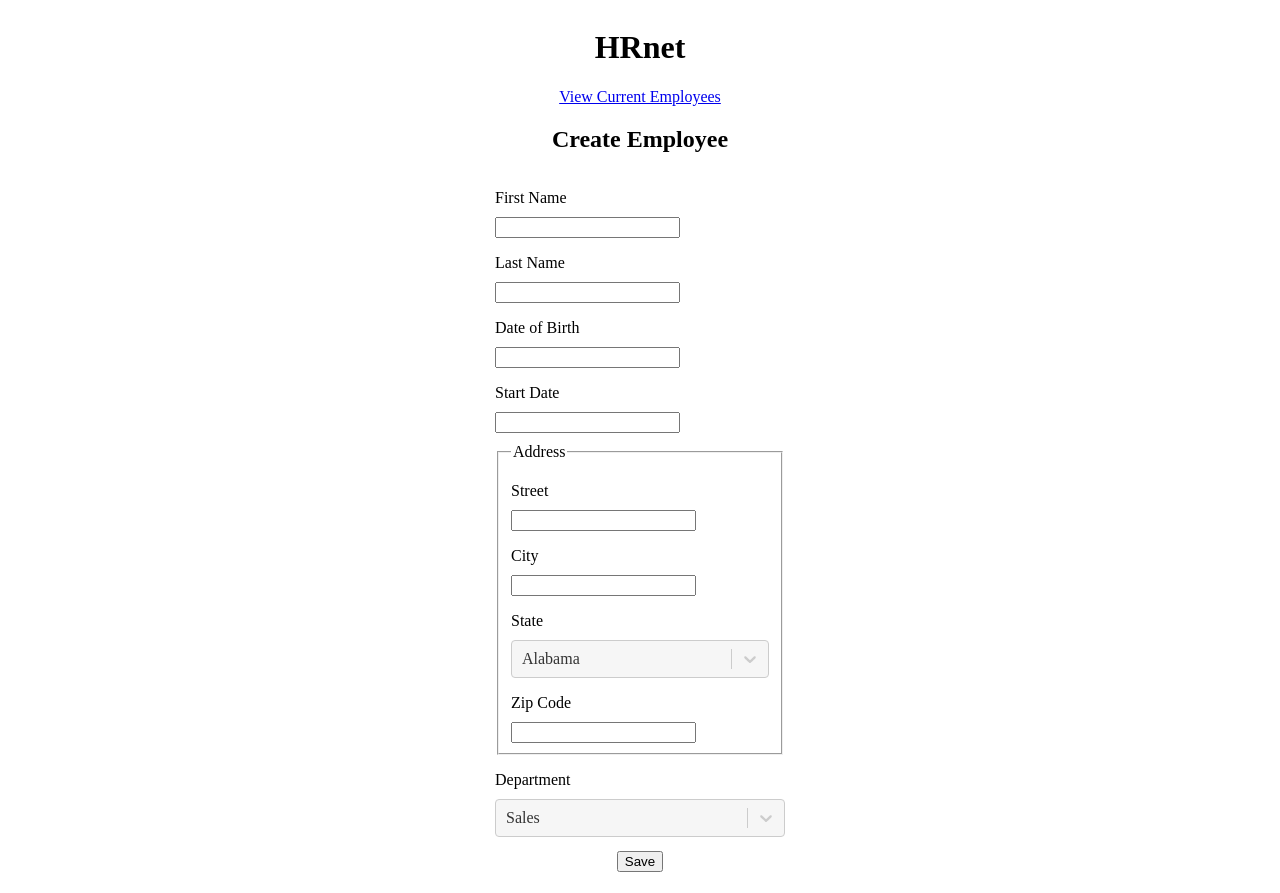
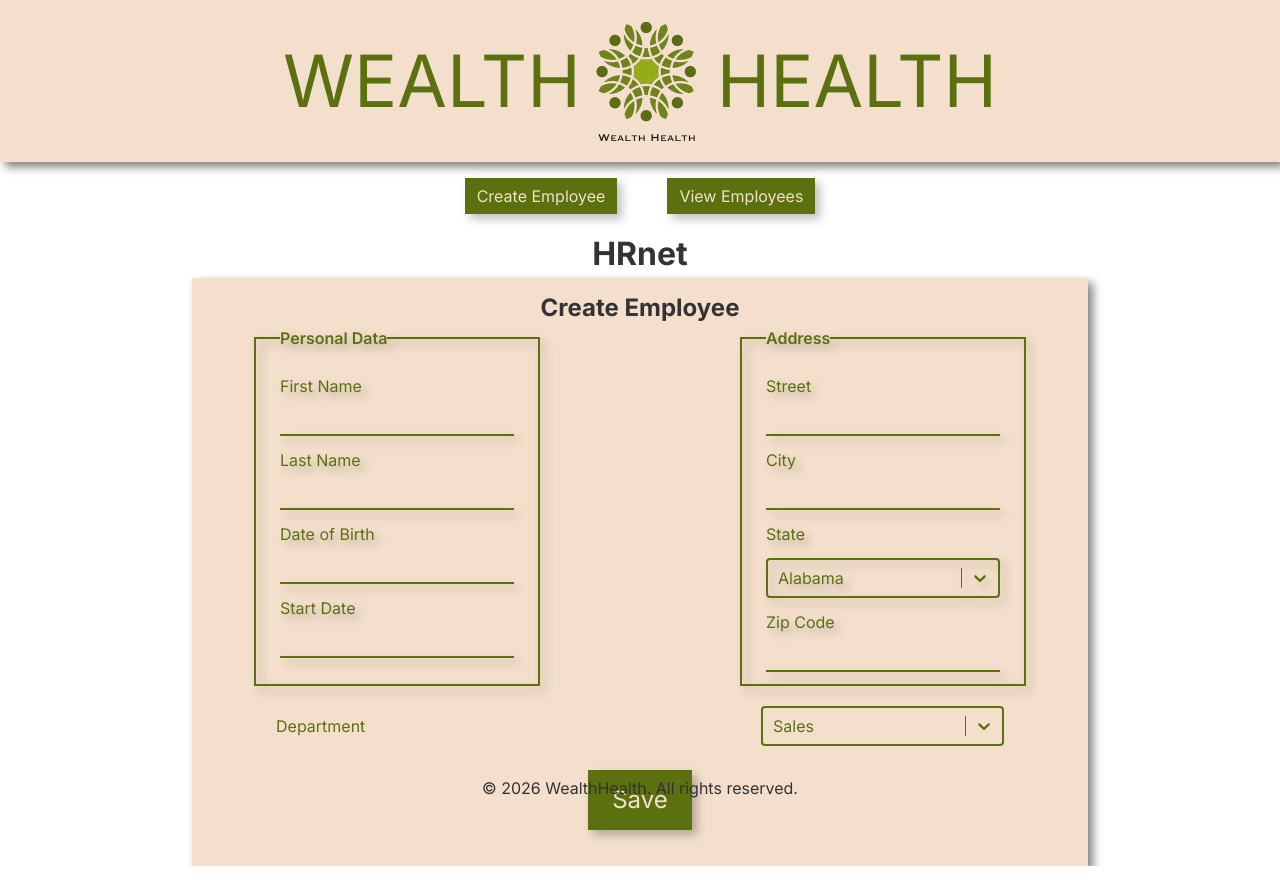
Before and after one commit to TiagoLima-7/OCR-hrnet-react, a React (Vite) app: page /create in a window 1280 px wide. After the commit the page ends 866 px from the top, so only its background shows below. Built offline with nearby package versions, Linux system fonts and the light colour scheme.

Commit message:
CSS updated to the style of the APP

```diff
--- a/src/App.jsx
+++ b/src/App.jsx
@@ -3,6 +3,7 @@ import { BrowserRouter, Routes, Route, Navigate } from "react-router-dom";
 import { Provider } from "react-redux";
 import { PersistGate } from "redux-persist/integration/react";
 import { store, persistor } from "./store";
+import Layout from "./components/layout/Layout";
 
 const CreateEmployee = lazy(() => import("./pages/CreateEmployee"));
 const EmployeeList = lazy(() => import("./pages/EmployeeList"));
@@ -12,6 +13,7 @@ export default function App() {
     <Provider store={store}>
       <PersistGate loading={null} persistor={persistor}>
         <BrowserRouter>
+          <Layout>
             <Suspense fallback={<p>Loading...</p>}>
               <Routes>
                 <Route path="/" element={<Navigate to="/create" replace />} />
@@ -19,6 +21,7 @@ export default function App() {
                 <Route path="/employees" element={<EmployeeList />} />
               </Routes>
             </Suspense>
+          </Layout>
         </BrowserRouter>
       </PersistGate>
     </Provider>
--- a/src/index.css
+++ b/src/index.css
@@ -1,3 +1,95 @@
+*,
+*::before,
+*::after {
+  box-sizing: border-box;
+  margin: 0;
+  padding: 0;
+}
+
+html {
+  font-size: 16px;
+}
+
+body {
+  font-family:
+    "Inter",
+    system-ui,
+    -apple-system,
+    sans-serif;
+  line-height: 1.5;
+  color: #333;
+}
+
+img {
+  max-width: 100%;
+  display: block;
+}
+
+a {
+  text-decoration: none;
+  color: inherit;
+}
+
+ul,
+ol {
+  list-style: none;
+}
+
+button {
+  cursor: pointer;
+  border: none;
+  background: none;
+  font: inherit;
+}
+
+input,
+select,
+textarea {
+  font: inherit;
+  border: none;
+  background: transparent;
+  border-bottom: 2px solid #5b700f;
+}
+
+.header-brand {
+  display: flex;
+  justify-content: center;
+  align-items: center;
+  padding: 8px 0px;
+  background: #f3dfcb;
+  filter: drop-shadow(5px 5px 5px rgba(0, 0, 0, 0.5));
+}
+
+.logo {
+  display: flex;
+  align-items: center;
+  font-size: 72px;
+  text-transform: uppercase;
+  color: #5b700f;
+}
+
+.header-nav {
+  display: flex;
+  justify-content: center;
+  align-items: center;
+  gap: 50px;
+  padding: 16px;
+}
+
+.nav-link {
+  background: #5b700f;
+  padding: 6px 12px;
+  color: #f3dfcb;
+  transition: all 0.15s ease-in-out;
+  filter: drop-shadow(5px 5px 5px rgba(0, 0, 0, 0.25));
+}
+
+.nav-link:hover,
+.btn:hover {
+  transform: translateY(-3px);
+  filter: drop-shadow(5px 5px 5px rgba(0, 0, 0, 0.5));
+}
+
 .title {
   display: flex;
   align-items: center;
@@ -9,23 +101,117 @@
   flex-direction: column;
   align-items: center;
   justify-content: center;
+  width: 70%;
+  margin: 0 auto;
+  background: #f3dfcb;
+  filter: drop-shadow(5px 5px 5px rgba(0, 0, 0, 0.5));
+  padding: 12px 0;
 }
 
 .container form {
-  min-width: 290px;
+  color: #5b700f;
+}
+
+.container form legend {
+  font-weight: 600;
+}
+
+.container .form-top {
+  display: flex;
+  gap: 200px;
+}
+
+.container .form-bottom {
+  display: flex;
+  width: 100%;
+  align-items: center;
+  justify-content: space-between;
+  gap: 200px;
+  margin-top: 20px;
+  padding: 0 22px;
+}
+
+.container .form-bottom > * {
+  flex: 1;
+}
+
+.container .form-bottom > *:nth-child(2) {
+  margin-left: 42px;
 }
 
 label {
   display: block;
-  margin-top: 1rem;
-  margin-bottom: 10px;
+  margin-top: 12px;
+  margin-bottom: 12px;
 }
 
-.address {
-  margin-top: 10px;
+.container .form-bottom label {
+  margin: 0;
+}
+
+fieldset {
+  padding: 12px 24px;
+  border: 2px solid #5b700f;
+  filter: drop-shadow(5px 5px 5px rgba(0, 0, 0, 0.25));
+}
+
+.rs__control {
+  border: 2px solid #5b700f !important;
+  background: transparent !important;
+  box-shadow: none;
+}
+
+.rs__value-container {
+  background-color: transparent;
+}
+
+.rs__indicator,
+.rs__single-value {
+  color: #5b700f !important;
+}
+
+.rs__indicator-separator {
+  background-color: #5b700f !important;
+}
+
+/* Le conteneur du dropdown */
+.rs__menu {
+  background-color: #f6f6f6 !important;
+}
+
+/* Chaque option */
+.rs__option {
+  background-color: #f6f6f6 !important;
+  color: #333;
+}
+
+/* Option au survol */
+.rs__option--is-focused {
+  background-color: #e0e5c1 !important;
+}
+
+/* Option sélectionnée */
+.rs__option--is-selected {
+  background-color: #5b700f !important;
+  color: #fff !important;
 }
 
 .btn {
   display: block;
   margin: 1em auto;
+  background: #5b700f;
+  padding: 12px 24px;
+  color: #f3dfcb;
+  filter: drop-shadow(5px 5px 5px rgba(0, 0, 0, 0.25));
+  font-size: 24px;
+  transition: all 0.15s ease-in-out;
 }
+
+.site-footer {
+  position: fixed;
+  bottom: 0;
+  display: flex;
+  justify-content: center;
+  align-items: center;
+  width: 100%;
+}
--- a/src/pages/CreateEmployee.jsx
+++ b/src/pages/CreateEmployee.jsx
@@ -1,6 +1,6 @@
 import { useState } from "react";
 import { useDispatch } from "react-redux";
-import { Link, useNavigate } from "react-router-dom";
+import { useNavigate } from "react-router-dom";
 import DatePicker from "react-datepicker";
 import Select from "react-select";
 import "react-datepicker/dist/react-datepicker.css";
@@ -82,14 +82,16 @@ export default function CreateEmployee() {
   }
 
   return (
-    <main>
+    <div>
       <div className="title">
         <h1>HRnet</h1>
       </div>
       <div className="container">
-        <Link to="/employees">View Current Employees</Link>
         <h2>Create Employee</h2>
         <form onSubmit={handleSubmit}>
+          <div className="form-top">
+            <fieldset className="employee_personal_data">
+              <legend>Personal Data</legend>
               <label htmlFor="firstName">First Name</label>
               <input
                 id="firstName"
@@ -145,9 +147,11 @@ export default function CreateEmployee() {
                 minDate={form.dateOfBirth ?? undefined}
               />
               {errors.startDate && (
-            <p style={{ color: "red", fontSize: "12px" }}>{errors.startDate}</p>
+                <p style={{ color: "red", fontSize: "12px" }}>
+                  {errors.startDate}
+                </p>
               )}
-
+            </fieldset>
             <fieldset className="address">
               <legend>Address</legend>
 
@@ -173,11 +177,14 @@ export default function CreateEmployee() {
 
               <label>State</label>
               <Select
+                menuPortalTarget={document.body}
+                classNamePrefix="rs"
                 styles={{
                   control: (base) => ({
                     ...base,
                     backgroundColor: "#f6f6f6",
                   }),
+                  menuPortal: (base) => ({ ...base, zIndex: 9999 }),
                 }}
                 options={STATES}
                 value={form.state}
@@ -195,9 +202,12 @@ export default function CreateEmployee() {
                 required
               />
             </fieldset>
+          </div>
 
+          <div className="form-bottom">
             <label>Department</label>
             <Select
+              classNamePrefix="rs"
               styles={{
                 control: (base) => ({
                   ...base,
@@ -209,7 +219,7 @@ export default function CreateEmployee() {
               onChange={(o) => setSelect("department", o)}
               placeholder="Select department"
             />
-
+          </div>
           <button className="btn" type="submit">
             Save
           </button>
@@ -223,6 +233,6 @@ export default function CreateEmployee() {
           onClose={handleClose}
         />
       )}
-    </main>
+    </div>
   );
 }
```
Also changed, not shown: public/logoWealthHealth-no_bg.png (added). Lines whose indentation alone changed are shown as unchanged.
